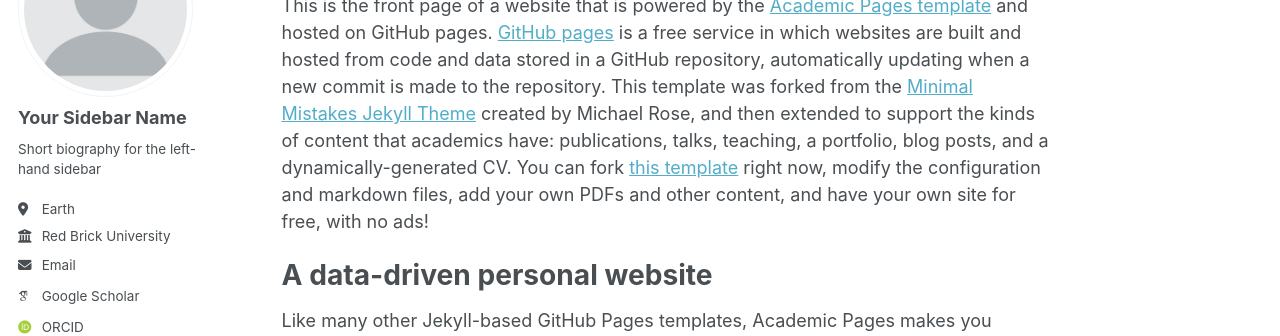
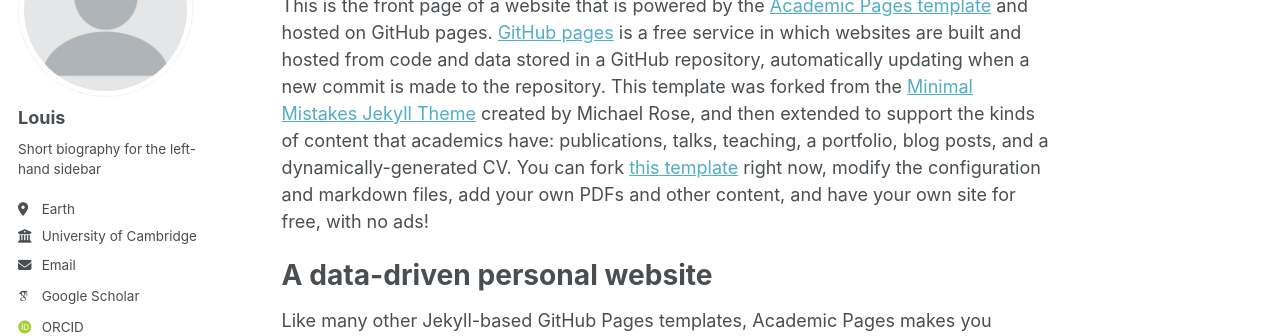
Before and after one commit to VillejoubertLouis/villejoubertlouis.github.io, a Jekyll site: the page built from _pages/about.md, in a window 1280 px wide. Shown: the part 177-513 px from the top of the page. Built offline with Jekyll 4.4.1, drawn with Linux system fonts in a browser that asks for light colours; some web fonts are replaced.

Commit message:
Update _config.yml

```diff
--- a/_config.yml
+++ b/_config.yml
@@ -12,7 +12,7 @@ site_theme               : "default"
 title                    : "Louis Villejoubert"
 title_separator          : "-"
 name                     : &name "Louis Villejoubert"
-description              : &description "PhD Candidate | [Your Research Focus or Tagline Here]"
+description              : &description "PhD Candidate | "
 url                      : "https://villejoubertlouis.github.io"  # your GitHub Pages site URL
 baseurl                  : ""  # leave empty unless it's in a subdirectory
 repository               : "VillejoubertLouis/VillejoubertLouis"
@@ -23,20 +23,20 @@ repository               : "VillejoubertLouis/VillejoubertLouis"
 author:
   # Biographic information
   avatar           : "profile.png"
-  name             : "Your Sidebar Name"
+  name             : "Louis"
   pronouns         : # example: "she/her"
   bio              : "Short biography for the left-hand sidebar"
   location         : "Earth"
-  employer         : "Red Brick University"
+  employer         : "University of Cambridge"
   uri              : # URL
-  email            : "none@example.org"
+  email            : "lv362@cam.ac.uk"
 
   # Academic websites
   academia         : # URL
   arxiv            : # URL - Update with the correct link to your profile
   googlescholar    : "https://scholar.google.com/citations?user=PS_CX0AAAAAJ"
   impactstory      : # URL
-  orcid            : "http://orcid.org/yourorcidurl"
+  orcid            : "https://orcid.org/0009-0009-7095-1016"
   semantic         : # URL
   pubmed           : "https://www.ncbi.nlm.nih.gov/pubmed/?term=john+snow"
   researchgate     : # URL
```
